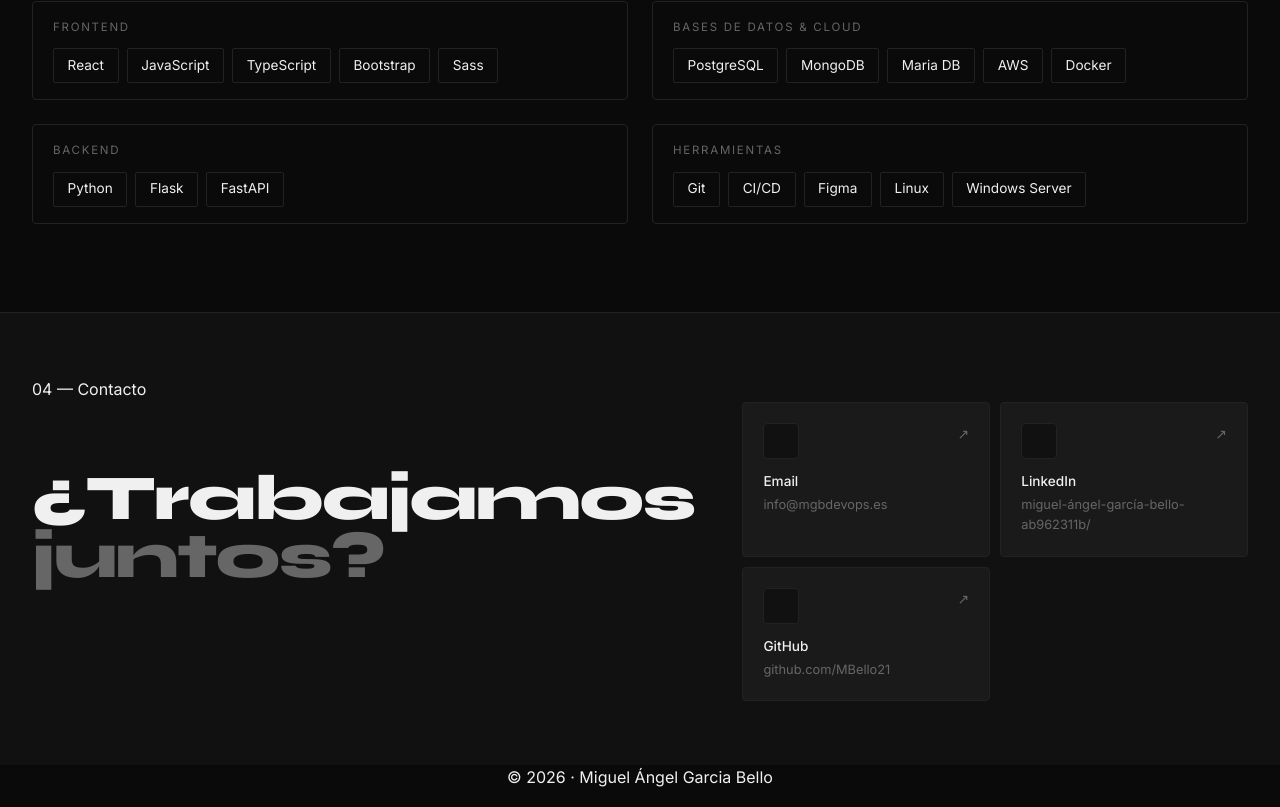
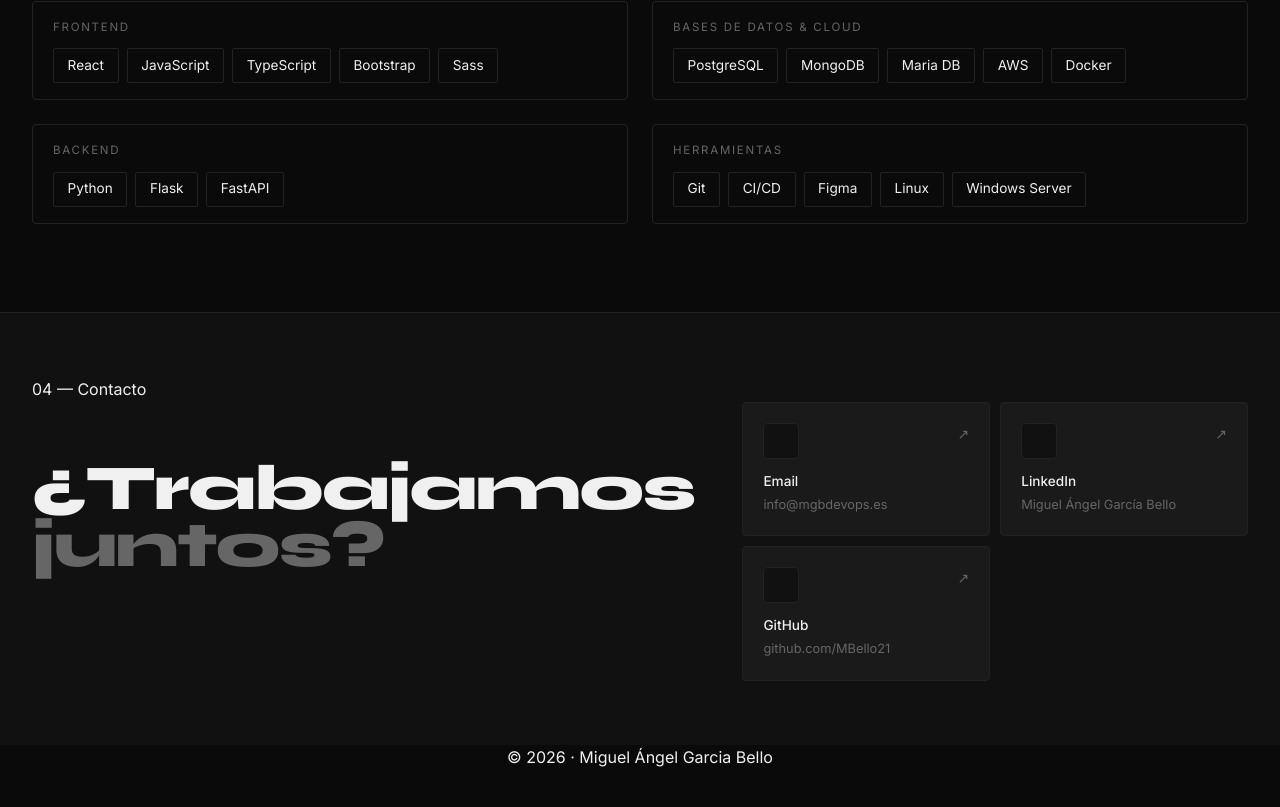
Before and after one commit to MBello21/portfolioMGB, a React (Vite) app: page / in a window 1280 px wide. Shown: the part 1974-2781 px from the top of the page. After the commit the page ends 2760 px from the top, so only its background shows below. Built offline with nearby package versions, Linux system fonts and the light colour scheme.

Commit message:
fix/logo

```diff
--- a/index.html
+++ b/index.html
@@ -3,6 +3,7 @@
 
 <head>
   <meta charset="UTF-8" />
+  <link rel="icon" type="image/svg+xml" href="public/logoweb.png" />
   <meta name="viewport" content="width=device-width, initial-scale=1.0" />
   <title>MGB Devops</title>
   <link href="https://cdn.jsdelivr.net/npm/bootstrap@5.3.8/dist/css/bootstrap.min.css" rel="stylesheet"
--- a/src/utils/data.js
+++ b/src/utils/data.js
@@ -79,7 +79,7 @@ skills: [
 
 contact: [
 { label: "Email",      value: "info@mgbdevops.es",         url: "mailto:info@mgbdevops.es" },
-{ label: "LinkedIn",   value: "miguel-ángel-garcía-bello-ab962311b/",   url: "miguel-ángel-garcía-bello-ab962311b/" },
+{ label: "LinkedIn",   value: "Miguel Ángel García Bello",   url: "linkedin.com/miguel-ángel-garcía-bello-ab962311b/" },
 { label: "GitHub",     value: "github.com/MBello21",        url: "https://github.com/MBello21/" },
 ],
 
```
Also changed, not shown: public/logoweb.png (added).
